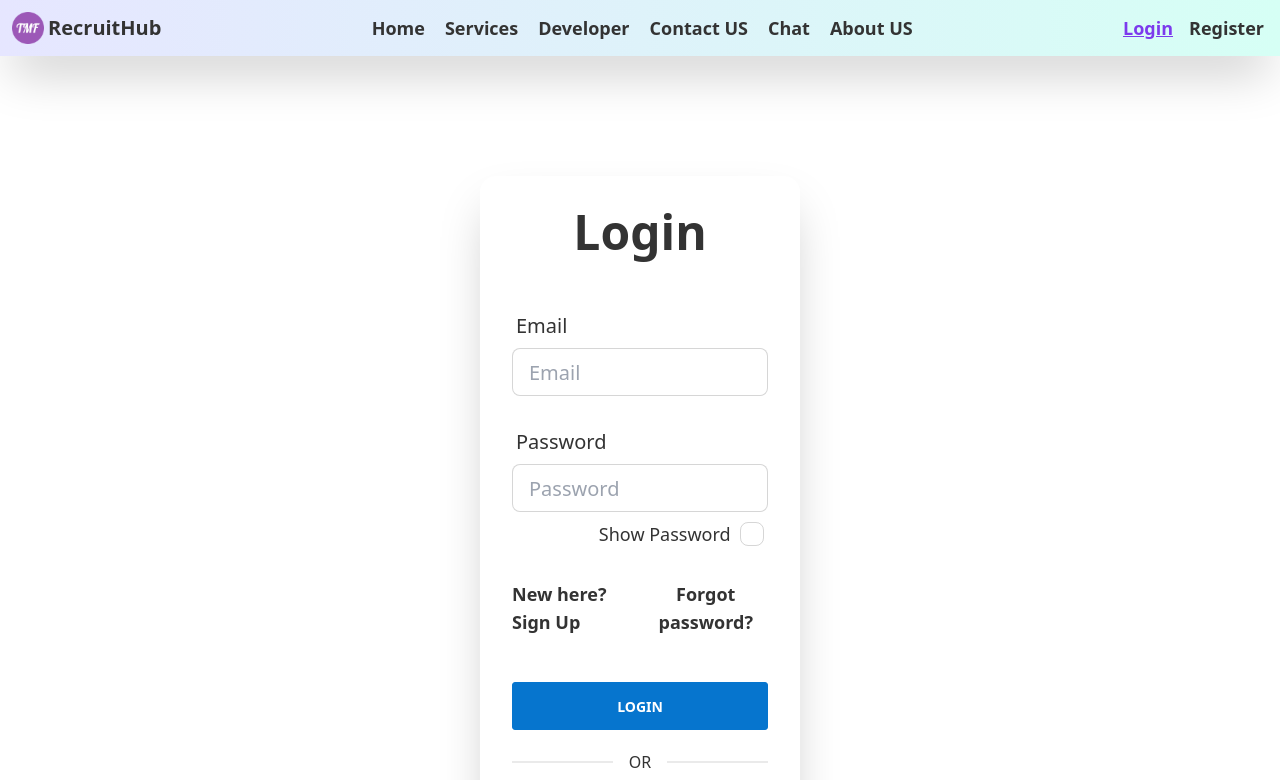
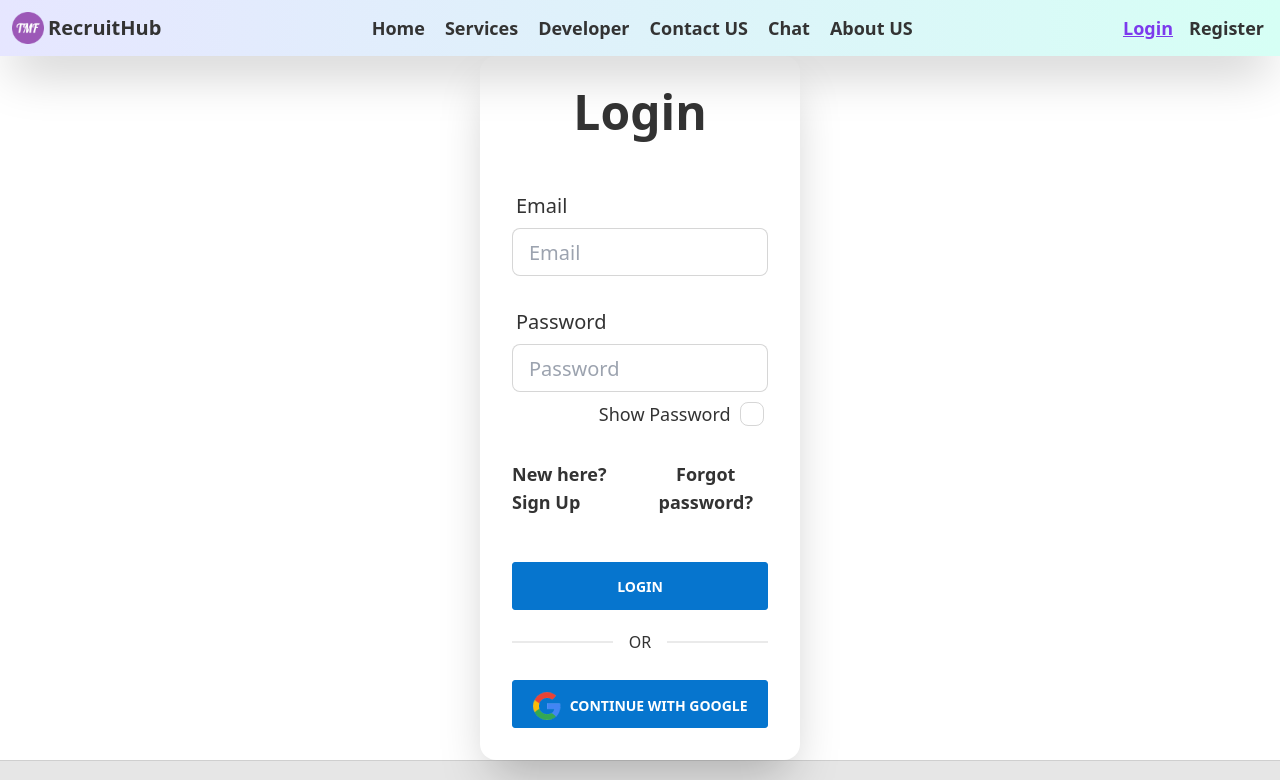
Before and after one commit to thecreativegang/recruit-hub-client-2, a React (Create React App) app: page /login in a window 1280 px wide. Shown: the top 780 px of the page. Built offline with nearby package versions, Linux system fonts and the light colour scheme; no server answers.

Commit message:
before merging with development

```diff
--- a/src/App.js
+++ b/src/App.js
@@ -26,7 +26,6 @@ function App() {
       <UserStoreProvider>
         <Navbar />
         <Routes>
-
           <Route path='/' element={
             <RequireUsername prop="home">
               <Home />
@@ -36,7 +35,6 @@ function App() {
             <RequireUsername prop="home">
               <Home />
             </RequireUsername>} />
-
           <Route path='/profile' element={<Profile></Profile>} />
           <Route path='/login' element={<Login />} />
           <Route path='/register' element={<AccountTypePage />} />
@@ -44,20 +42,18 @@ function App() {
           <Route path='/lod' element={<Loading />}></Route>
           <Route path='/profile' element={<Profile />}></Route>
           <Route path='/chat' element={
-            <RequireUsername>
+            <RequireUsername prop="chatPage">
               <ChatPage />
             </RequireUsername>
           }></Route>
           <Route path='/postJob' element={<PostAJob />}></Route>
           <Route path='/skilltest' element={<SkillAssessment />}></Route>
           <Route path='/findJob' element={<FindJob />}></Route>
-
           <Route path='/admin' element={<MainAdmin />}>
             <Route index element={<DashboardHome></DashboardHome>}></Route>
             <Route path='notifications' element={<Notifications />}></Route>
             <Route path='findJob' element={<FindJob />}></Route>
           </Route>
-
         </Routes >
         <FooterBottomSection />
         <ToastContainer
@@ -67,7 +63,4 @@ function App() {
     </div >
   );
 }
-//
 export default App;
-
-//
--- a/src/components/Pages/Login/Login.js
+++ b/src/components/Pages/Login/Login.js
@@ -58,8 +58,8 @@ const Login = () => {
         signInWithEmailAndPassword(email, password);
     };
     return (
-        <div className='my-10'>
-            <div className=" flex justify-center items-center pt-20">
+        <div className=''>
+            <div className=" flex justify-center items-center ">
                 <div className=" md:w-1/4 flex-col lg:flex-row-reverse">
                     <div className="card flex-shrink-0 w-full  shadow-2xl bg-base-100">
                         <form onSubmit={handleSubmit(onSubmit)}>
```
